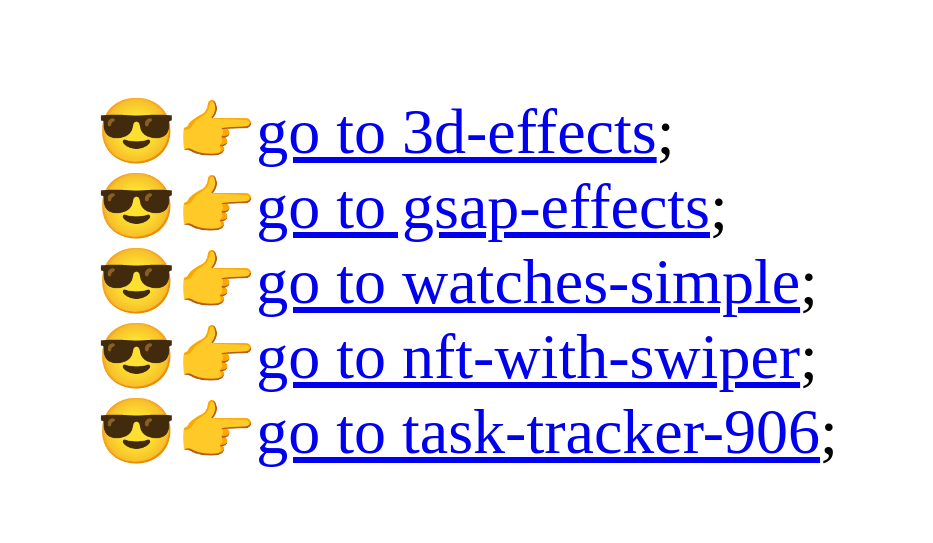
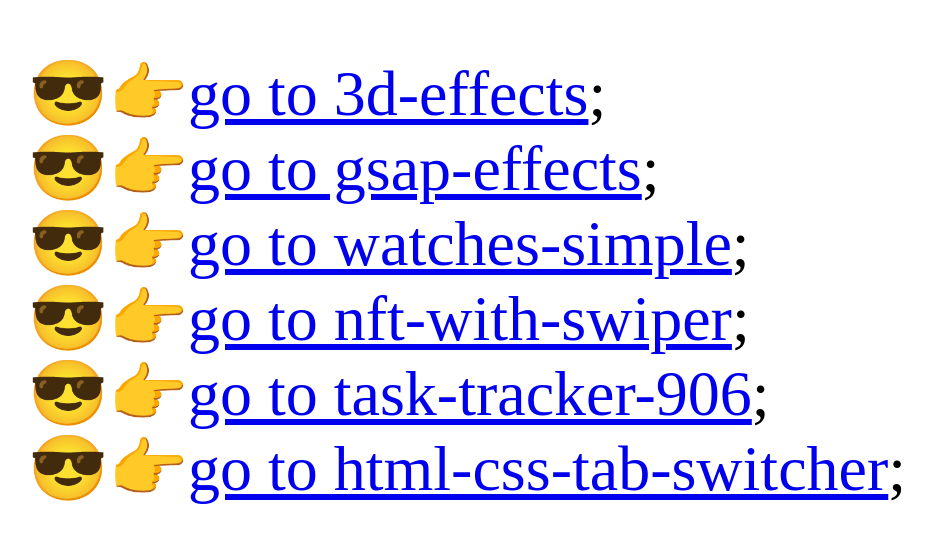
Before and after one commit to FollowSonik/learning, a plain HTML site: page index.html in a window 1280 px wide. Shown: the part 127-670 px from the top of the page, without its empty margins (113-1046 px from the left). Drawn offline with Linux system fonts and the light colour scheme.

Commit message:
added tabs-html-css-only to the routes.

```diff
--- a/index.html
+++ b/index.html
@@ -41,6 +41,9 @@
       <li>
         <a href="https://task-tracker-906.vercel.app/">go to task-tracker-906</a>;
       </li>
+       <li>
+        <a href="tabs-html-css-only/index.html">go to html-css-tab-switcher</a>;
+      </li>
     </ul>
   </div>
 </body>
```
